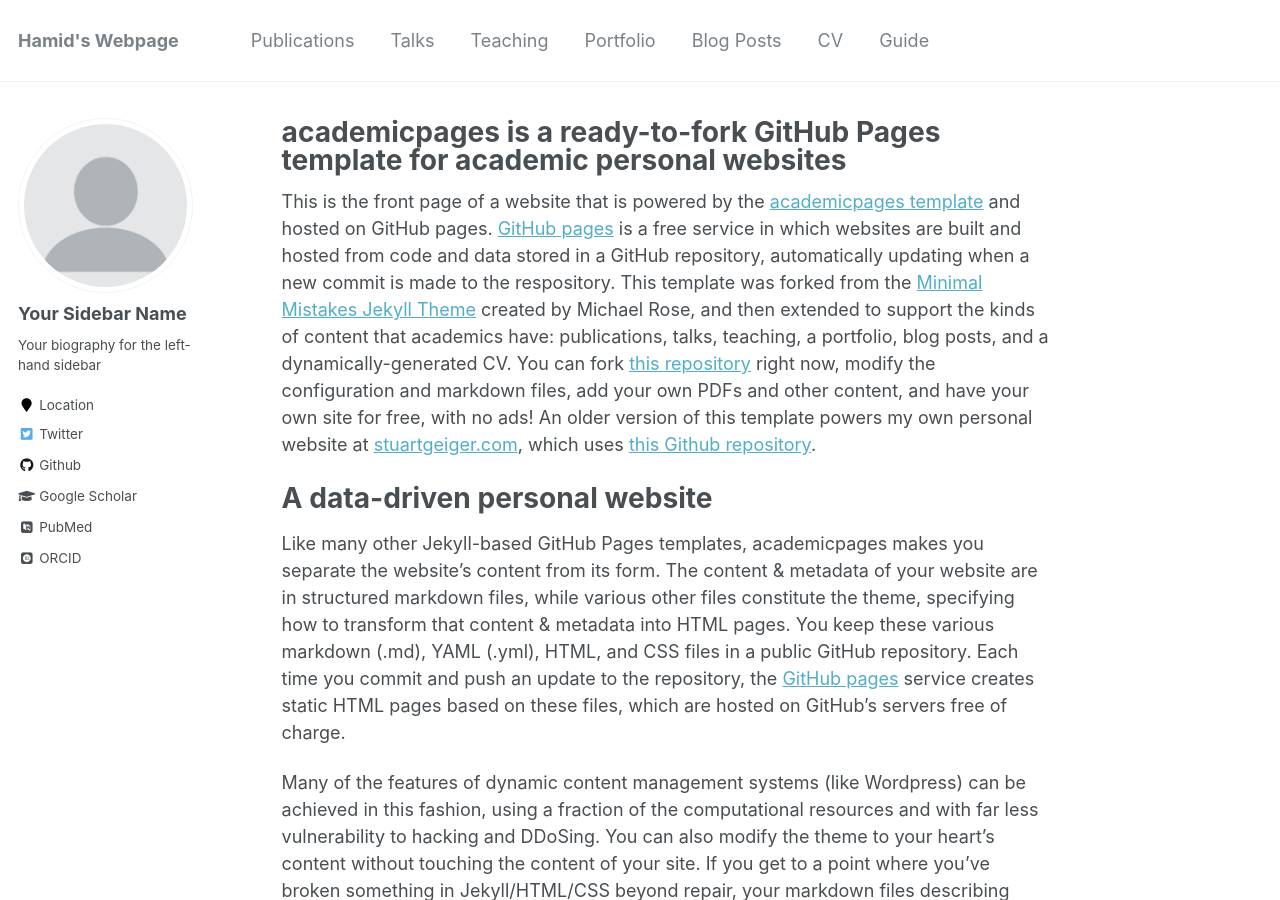
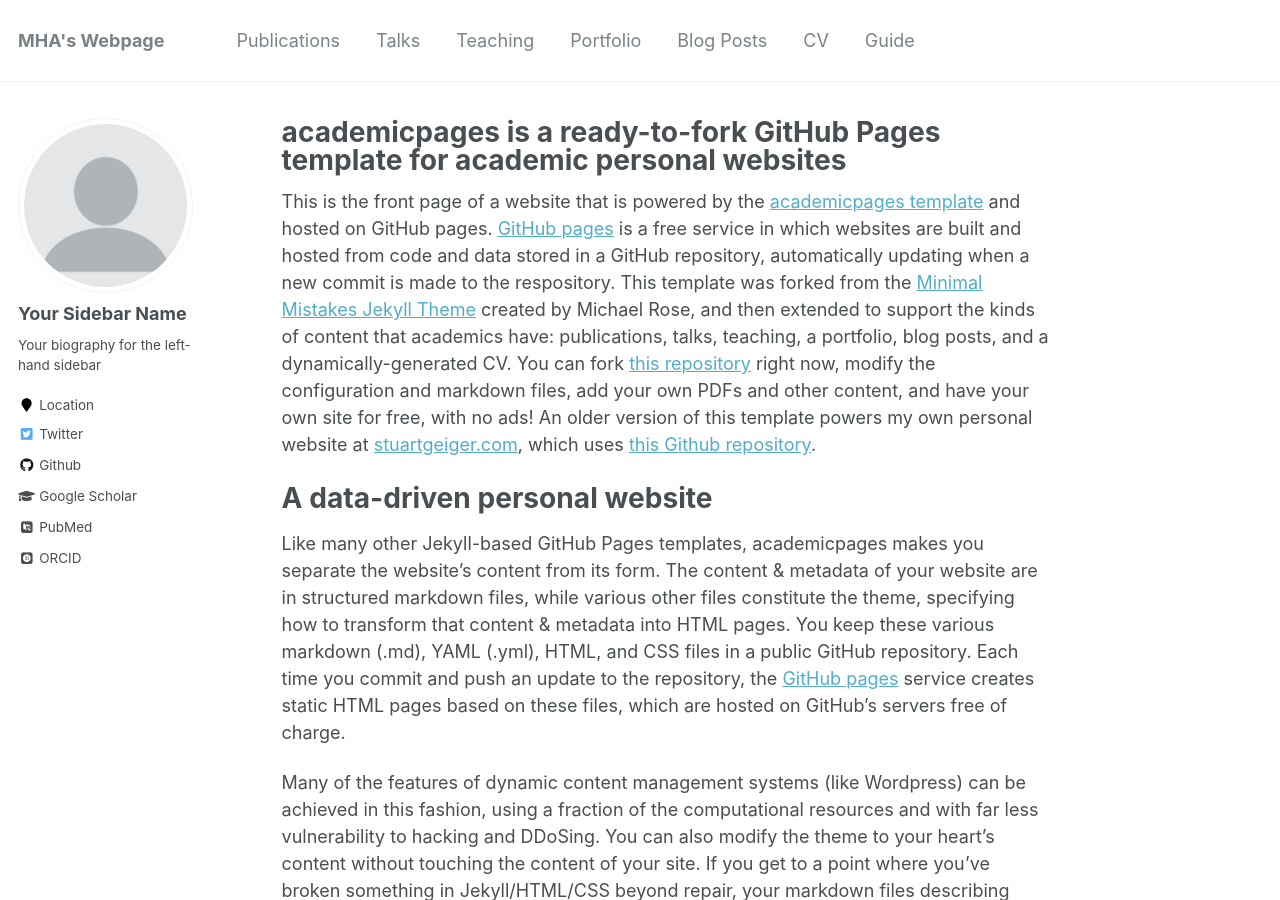
Before and after one commit to mhamidasn/mhamidasn.github.io, a Jekyll site: the page built from _pages/about.md, in a window 1280 px wide and 900 px high. Built offline with Jekyll 4.4.1, drawn with Linux system fonts in a browser that asks for light colours; some web fonts are replaced.

Commit message:
Update _config.yml

```diff
--- a/_config.yml
+++ b/_config.yml
@@ -7,7 +7,7 @@
 
 # Site Settings
 locale                   : "en-US"
-title                    : "Hamid's Webpage"
+title                    : "MHA's Webpage"
 title_separator          : "-"
 name                     : &name "Mohammad Hamid Asnawi"
 description              : &description "personal description"
```
